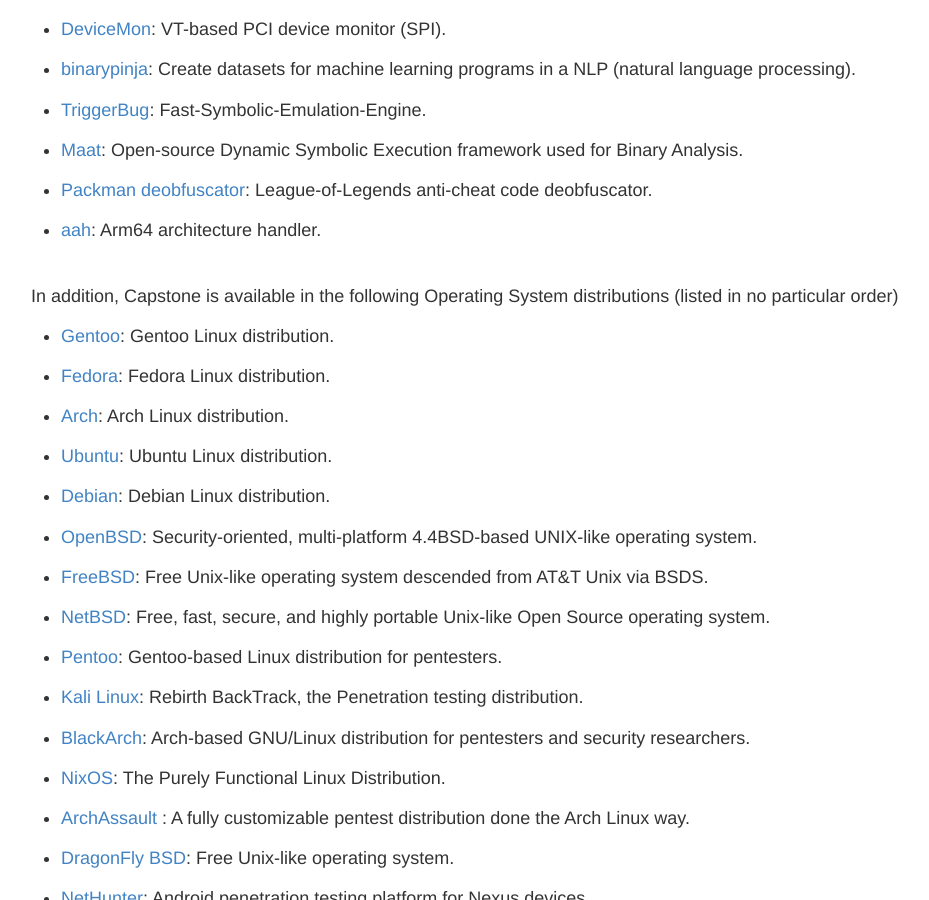
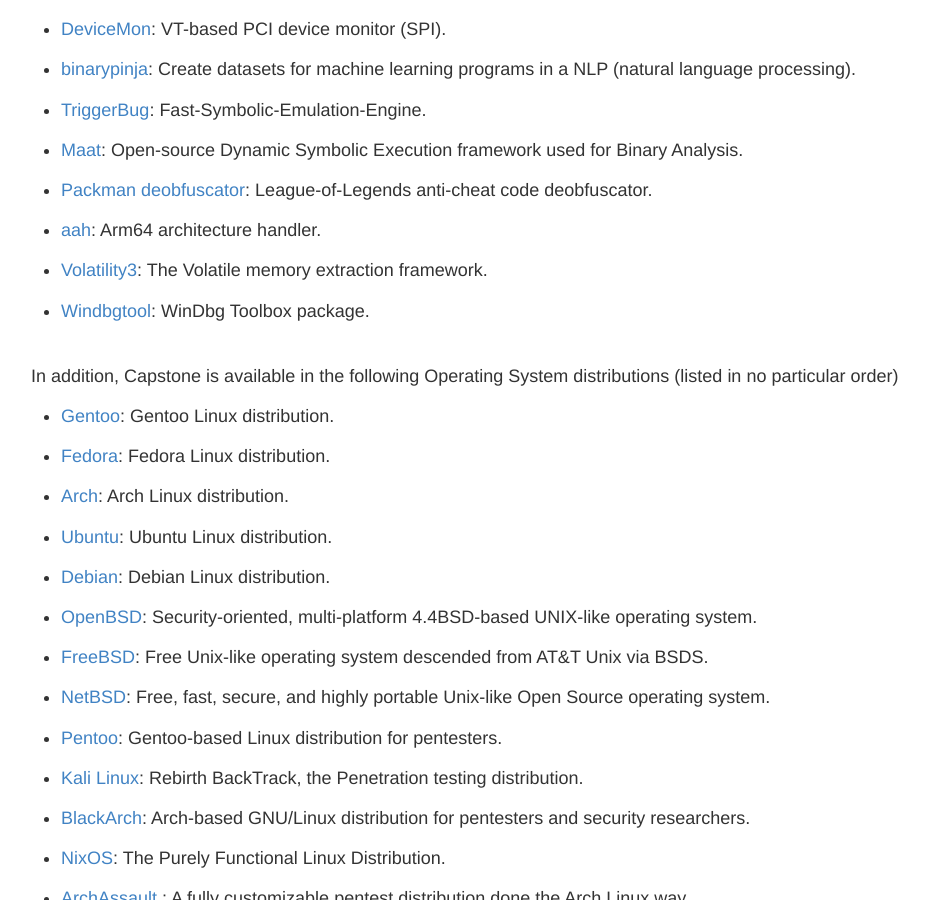
Before and after one commit to capstone-engine/capstone-engine.github.io, a Jekyll site: the page built from showcase.md, in a window 1280 px wide and 900 px high, scrolled down 20220 px. Shown: the whole window, without its empty margins (169-1098 px from the left). Built offline with Jekyll 4.4.1, drawn with Linux system fonts in a browser that asks for light colours.

Commit message:
showcase

```diff
--- a/showcase.md
+++ b/showcase.md
@@ -977,6 +977,10 @@
 
 - [aah](https://github.com/zydeco/aah): Arm64 architecture handler.
 
+- [Volatility3](https://github.com/volatilityfoundation/volatility3): The Volatile memory extraction framework.
+
+- [Windbgtool](https://github.com/ohjeongwook/windbgtool):  WinDbg Toolbox package.
+
 
 <br>
 In addition, Capstone is available in the following Operating System distributions (listed in no particular order)
```
Also changed, not shown: other parts of showcase.md (+1 -1 lines).
